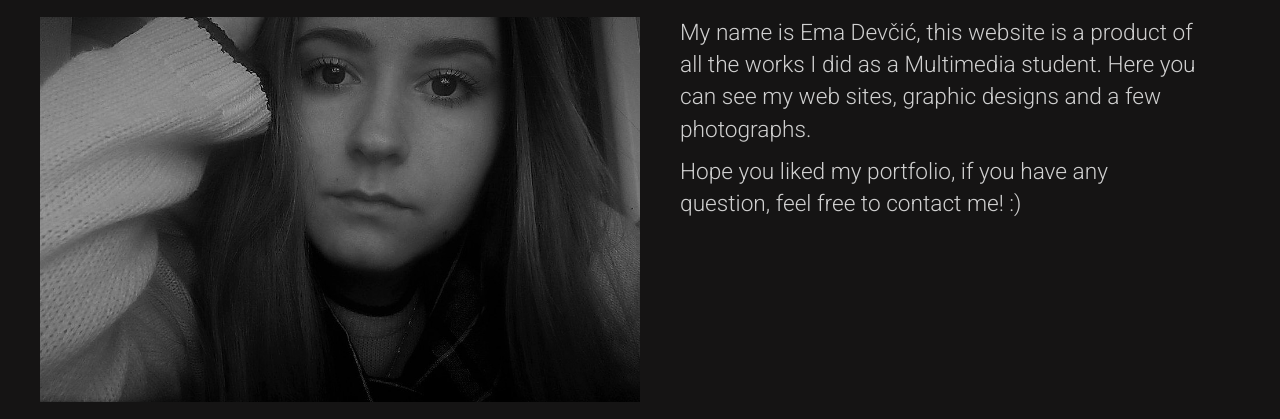
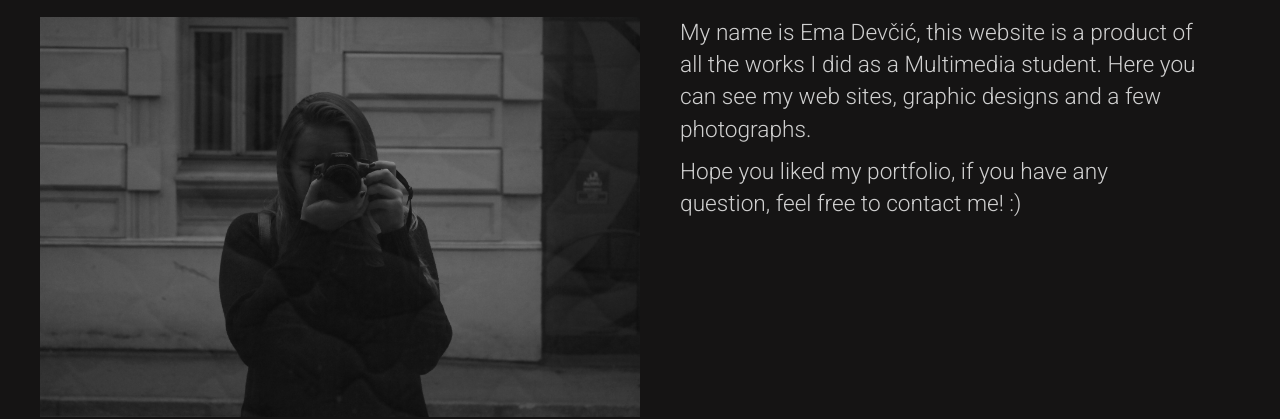
Before and after one commit to 1Ema1/dema-portfolio, a plain HTML site: page about_me.html in a window 1280 px wide. Shown: the part 388-807 px from the top of the page. Drawn offline with nearby package versions, Linux system fonts and the light colour scheme.

Commit message:
Update about_me.html

```diff
--- a/about_me.html
+++ b/about_me.html
@@ -39,7 +39,7 @@
 				<h1>My story</h1>
 				<div class="row about-me">
 					<div class="col-xs-12 col-sm-6">
-						<img src="img/slika1.jpg">
+						<img src="img/img07.jpg">
 					</div>
 					<div class="col-xs-12 col-sm-6 about-me-text">		 	<p>My name is Ema Devčić, this website is a product of all the works I did as a Multimedia student. Here you can see my web sites, graphic designs and  a few photographs. </p>
 						<p>Hope you liked my portfolio, if you have any question, feel free to contact me! :)</p>
```
